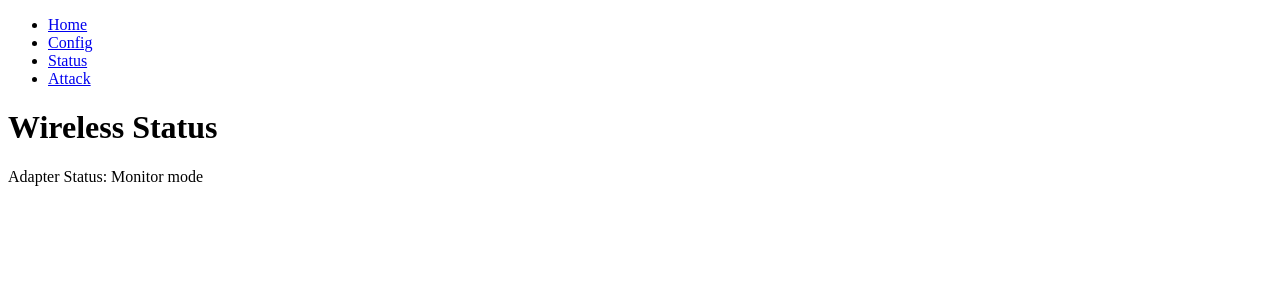
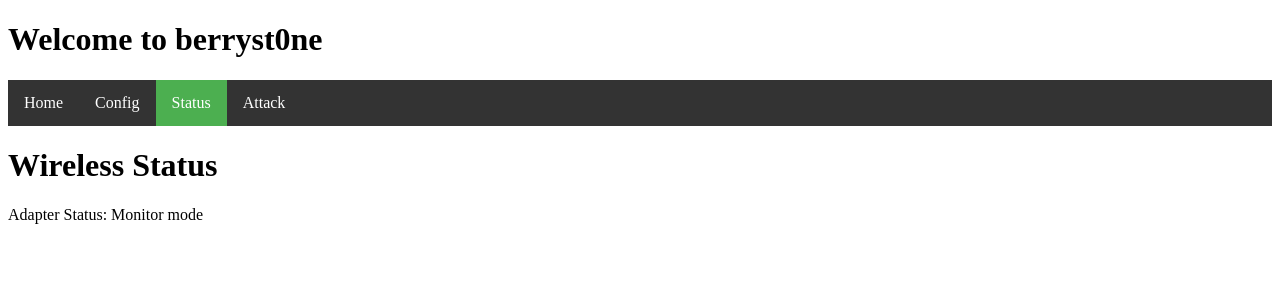
Before and after one commit to br0wnboi/rpi-wifi-tester, a Flask app: page /status in a window 1280 px wide. Shown: the top 300 px of the page. Run offline with Flask 3, Linux system fonts and the light colour scheme.

Commit message:
Update status.html

```diff
--- a/templates/status.html
+++ b/templates/status.html
@@ -3,15 +3,38 @@
 <head>
   <title>Wireless Config</title>
 </head>
+<style>
+  nav {
+    background-color: #333;
+    overflow: hidden;
+  }
+  nav a {
+    float: left;
+    display: block;
+    color: white;
+    text-align: center;
+    padding: 14px 16px;
+    text-decoration: none;
+  }
+  nav a:hover {
+    background-color: #ddd;
+    color: black;
+  }
+  nav a.active {
+    background-color: #4CAF50;
+    color: white;
+  }
+</style>
+</head>
 <body>
-  <nav>
-    <ul>
-      <li><a href="/">Home</a></li>
-      <li><a href="/config">Config</a></li>
-      <li><a href="/status">Status</a></li>
-      <li><a href="/attack">Attack</a></li>
-    </ul>
-  </nav>
+<h1>Welcome to berryst0ne</h1>
+
+<nav>
+  <a href="/">Home</a>
+  <a href="/config">Config</a>
+  <a class="active" href="/status">Status</a>
+  <a href="/attack">Attack</a>
+</nav>
   <h1>Wireless Status</h1>
   <p>Adapter Status: {{ adapter_status }}</p>
 </body>
```
